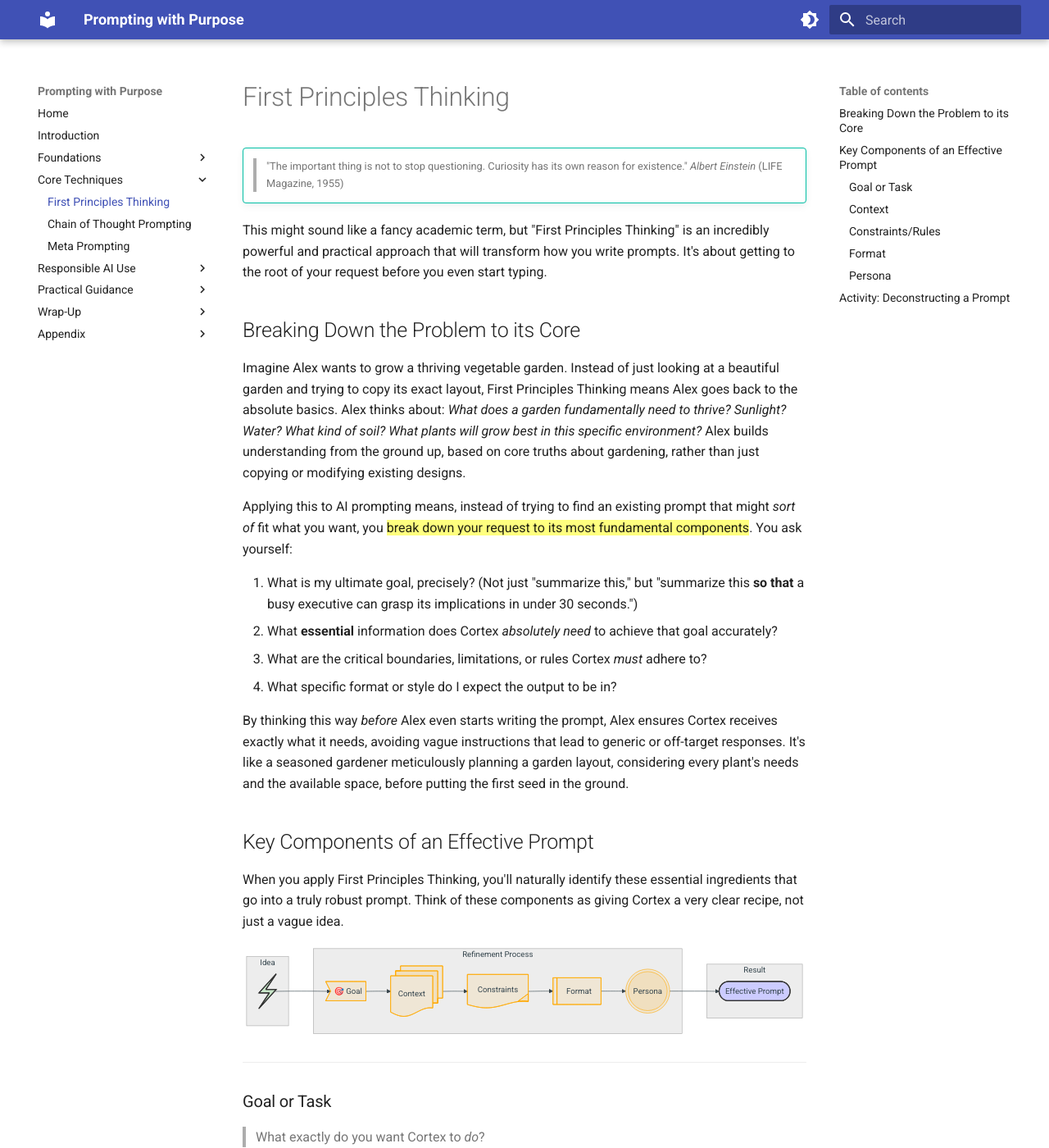
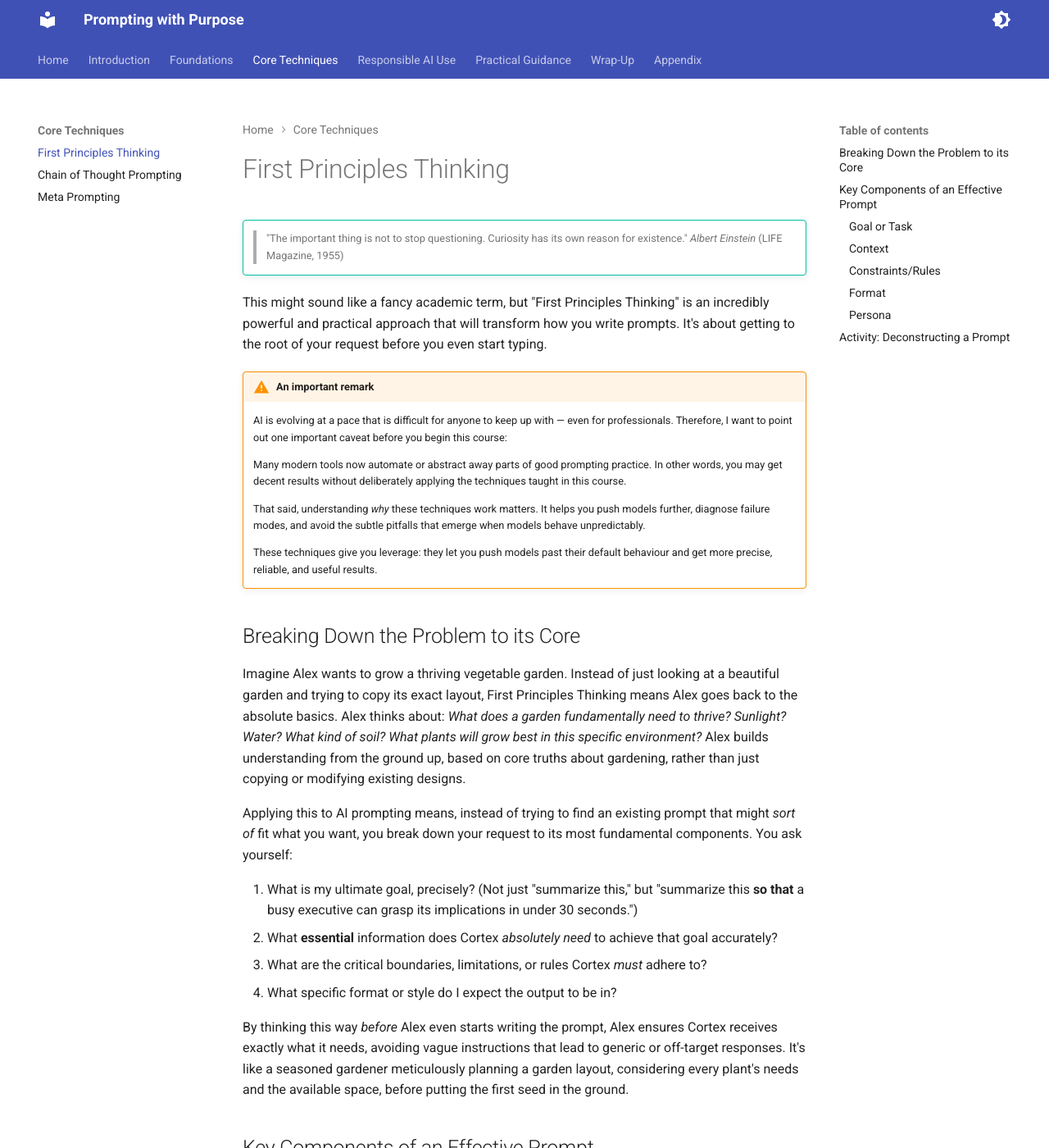
Before and after one commit to jmetzz/prompting-with-purpose, an MkDocs documentation site: the page built from docs/first_principles_thinking.md, in a window 1280 px wide and 1400 px high. Shown: the whole window at 82% size. Built offline with MkDocs 1.6.1 and Material for MkDocs 9.7.7, drawn with Linux system fonts in a browser that asks for light colours.

Commit message:
docs: add note about llms evolution

```diff
--- a/docs/first_principles_thinking.md
+++ b/docs/first_principles_thinking.md
@@ -3,11 +3,22 @@
 
 This might sound like a fancy academic term, but "First Principles Thinking" is an incredibly powerful and practical approach that will transform how you write prompts. It's about getting to the root of your request before you even start typing.
 
+!!! warning "An important remark"
+
+    AI is evolving at a pace that is difficult for anyone to keep up with — even for professionals.
+    Therefore, I want to point out one important caveat before you begin this course:
+
+    Many modern tools now automate or abstract away parts of good prompting practice. In other words, you may get decent results without deliberately applying the techniques taught in this course.
+
+    That said, understanding *why* these techniques work matters. It helps you push models further, diagnose failure modes, and avoid the subtle pitfalls that emerge when models behave unpredictably.
+
+    These techniques give you leverage: they let you push models past their default behaviour and get more precise, reliable, and useful results.
+
 ## Breaking Down the Problem to its Core
 
 Imagine Alex wants to grow a thriving vegetable garden. Instead of just looking at a beautiful garden and trying to copy its exact layout, First Principles Thinking means Alex goes back to the absolute basics. Alex thinks about: _What does a garden fundamentally need to thrive? Sunlight? Water? What kind of soil? What plants will grow best in this specific environment?_ Alex builds understanding from the ground up, based on core truths about gardening, rather than just copying or modifying existing designs.
 
-Applying this to AI prompting means, instead of trying to find an existing prompt that might _sort of_ fit what you want, you ==break down your request to its most fundamental components==. You ask yourself:
+Applying this to AI prompting means, instead of trying to find an existing prompt that might _sort of_ fit what you want, you break down your request to its most fundamental components. You ask yourself:
 
 1. What is my ultimate goal, precisely? (Not just "summarize this," but "summarize this **so that** a busy executive can grasp its implications in under 30 seconds.")
 2. What **essential** information does Cortex _absolutely need_ to achieve that goal accurately?
--- a/mkdocs.yml
+++ b/mkdocs.yml
@@ -1,10 +1,25 @@
 site_name: "Prompting with Purpose"
 site_description: "Familiarizing with AI — A Crash Course in Thinking Together"
+
+
 theme:
   name: material
   features:
     - content.code.copy
+    - content.tabs.link
     - navigation.footer
+    # - navigation.indexes
+    - navigation.path
+    # - navigation.prune
+    - navigation.sections
+    - navigation.tabs
+    # - navigation.tabs.sticky
+    # - navigation.top
+    - navigation.tracking
+    - search.highlight
+    - search.share
+    - search.suggest
+    - toc.follow
   palette:
     - scheme: default
       primary: indigo
@@ -23,10 +38,15 @@ theme:
 
 markdown_extensions:
   - attr_list
-  - admonition
   - md_in_html
+  - meta
   - pymdownx.arithmatex:
       generic: true
+  - admonition
+  # - pymdownx.blocks.admonition
+  - pymdownx.blocks.details
+  - pymdownx.blocks.tab:
+      alternate_style: true
   - pymdownx.caret
   - pymdownx.critic
   - pymdownx.details
@@ -37,16 +57,28 @@ markdown_extensions:
   - pymdownx.inlinehilite
   - pymdownx.keys
   - pymdownx.mark
+  - pymdownx.saneheaders
+  - pymdownx.smartsymbols
   - pymdownx.snippets
-  - pymdownx.smartsymbols
-  - pymdownx.tasklist
-  - pymdownx.tilde
   - pymdownx.superfences:
       custom_fences:
         - name: mermaid
           class: mermaid
           format: !!python/name:pymdownx.superfences.fence_code_format
+  - pymdownx.tasklist:
+      custom_checkbox: true
+  - pymdownx.tilde
   - pymdownx.tabbed
+  - mdx_truly_sane_lists:
+      nested_indent: 2
+
+plugins:
+  - git-revision-date-localized:
+      type: datetime
+      timezone: Europe/Berlin
+      fallback_to_build_date: true
+  - mermaid2
+
 nav:
   - "Home": "index.md"
   - "Introduction": "introduction.md"
--- a/pyproject.toml
+++ b/pyproject.toml
@@ -18,8 +18,12 @@ classifiers = [
     "Topic :: Education",
 ]
 dependencies = [
+    "mdx-truly-sane-lists>=1.3",
     "mkdocs>=1.6.1",
-    "mkdocs-material>=9.6.16",
+    "mkdocs-git-revision-date-localized-plugin>=1.5.0",
+    "mkdocs-material[recommended]>=9.6.16",
+    "mkdocs-mermaid2-plugin>=1.2.3",
+    "pymdown-extensions>=10.16.1",
 ]
 
 [project.optional-dependencies]
```
Also changed, not shown: 1 other file.
